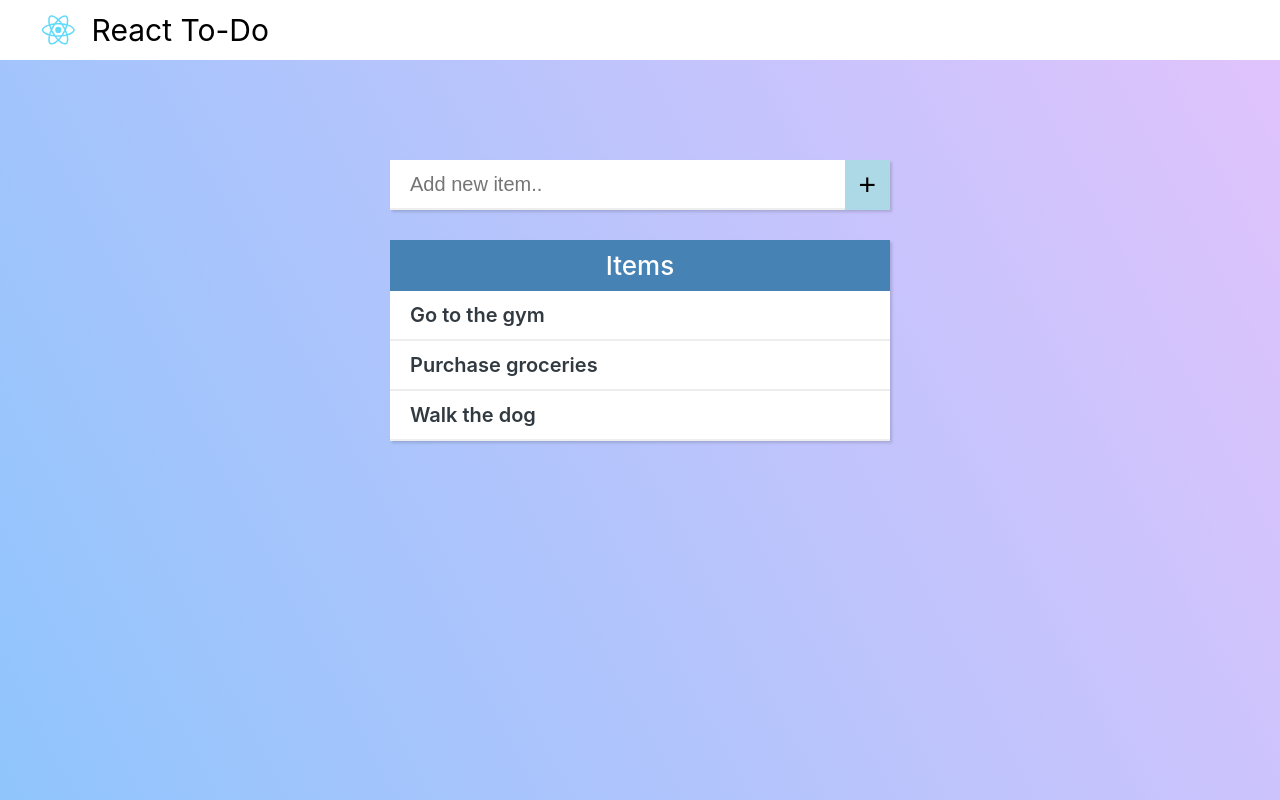
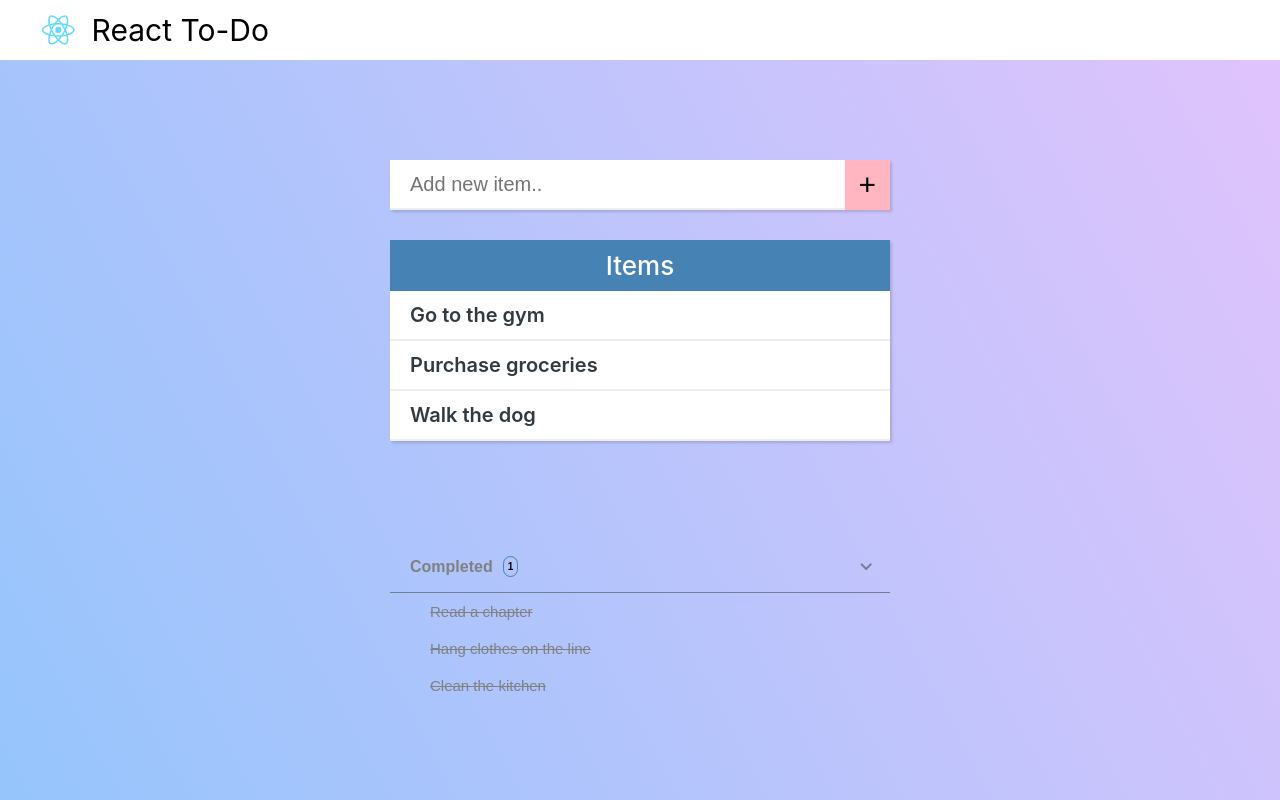
Before and after one commit to bradmeyn/react-todo-list, a React (Create React App) app: page / in a window 1280 px wide. Shown: the top 800 px of the page. Built offline with nearby package versions, Linux system fonts and the light colour scheme.

Commit message:
add completed list

```diff
--- /dev/null
+++ b/src/components/CompletedItem.css
@@ -0,0 +1,19 @@
+.completed-item {
+  list-style: none;
+}
+
+.completed-item > button {
+  cursor: pointer;
+  text-align: left;
+  font-size: 1.5rem;
+  width: 100%;
+  padding: 1rem 4rem;
+  background-color: transparent;
+  text-decoration: line-through;
+  border: none;
+  color: grey;
+}
+
+.completed-item > button:hover {
+  text-decoration: none;
+}
--- /dev/null
+++ b/src/components/CompletedItem.js
@@ -0,0 +1,22 @@
+import React, { Component } from 'react'
+import './CompletedItem.css'
+
+
+export class CompletedItem extends Component {
+  constructor(props){
+      super(props)
+      this.handleReinstatement = this.handleReinstatement.bind(this)
+  }
+
+  handleReinstatement(){
+    this.props.reinstateItem(this.props.item)
+  }
+
+    render() {
+        return (
+            <li className="completed-item">
+                <button onClick={this.handleReinstatement}>{this.props.item.detail}</button>
+            </li>
+        )
+    }
+}
--- a/src/components/EditItem.js
+++ b/src/components/EditItem.js
@@ -35,7 +35,13 @@ export class EditItem extends Component {
                 <input
                     autoFocus
                     onChange={this.handleChange}
-                    onBlur={this.props.editMode}
+                    onBlur={(e) => {
+
+                        if(!e.relatedTarget || !e.relatedTarget.classList.contains('button-edit')){
+                            this.props.editMode()
+                        }
+
+                    }}
                     className="edit-item-input"
                     value={this.state.item}></input>
             </form>
--- a/src/components/Item.js
+++ b/src/components/Item.js
@@ -13,8 +13,10 @@ export class Item extends Component {
             editView: false
         }
         this.handleRemove = this.handleRemove.bind(this);
+        this.handleComplete = this.handleComplete.bind(this);
         this.toggleView = this.toggleView.bind(this);
         this.editMode = this.editMode.bind(this);
+
     }
     handleRemove(e){
         this.props.removeItem(this.props.item.id);
@@ -31,19 +33,25 @@ export class Item extends Component {
 
     }
 
+    handleComplete(){
+
+        this.props.completeItem(this.props.item)
+    }
+
     render() {
 
         const itemView = !this.state.editView ?<div className="item">{this.props.item.detail}</div> : <EditItem item={this.props.item} editMode={this.editMode} editItem={this.props.editItem}/>;
+        const editBtn = !this.state.editView ? <button onClick={this.toggleView} className="button button-edit"><FontAwesomeIcon icon={farEdit} size="lg" /></button>: <button onClick={this.toggleView} className="button button-edit">X</button>
         return (
             <div className="item-container">
                <div className="complete-button-container">
-               <button onClick={this.editMode} className="button button-complete"><FontAwesomeIcon icon={fasCheck} size="lg" />
+               <button onClick={this.handleComplete} className="button button-complete"><FontAwesomeIcon icon={fasCheck} size="lg" />
                </button>
                 </div>
                 {itemView}
                 <div className="buttons">
-                    <button onClick={this.editMode} className="button button-edit"><FontAwesomeIcon icon={farEdit} size="lg" /></button>
-                    <button onClick={this.handleRemove} className="button button-delete"><FontAwesomeIcon icon={farTrashAlt} size="lg"/></button>
+                {editBtn}
+                <button onClick={this.handleRemove} className="button button-delete"><FontAwesomeIcon icon={farTrashAlt} size="lg"/></button>
                 </div>
             </div>
         )
--- a/src/components/List.css
+++ b/src/components/List.css
@@ -1,4 +1,11 @@
-.header {
+.list-container {
+  padding-top: 10rem;
+  margin: 0 auto;
+  width: 80%;
+  max-width: 50rem;
+}
+
+.todo-list-header {
   background-color: steelblue;
   font-size: 2.6rem;
   color: #fff;
@@ -9,9 +16,43 @@
   text-align: center;
 }
 
-.list {
-  padding-top: 10rem;
-  margin: 0 auto;
-  width: 80%;
-  max-width: 50rem;
+.completed-list {
+  margin-top: 10rem;
 }
+
+.completed-list-header .completed-heading {
+  color: grey;
+  font-size: 1.6rem;
+}
+
+.state-count {
+  font-weight: bold;
+  font-size: 1rem;
+  padding: 0.4rem;
+  margin-left: 1rem;
+  margin-right: auto;
+  border: solid 1px steelblue;
+  border-radius: 1000px;
+}
+
+.completed-list-header > button {
+  background-color: transparent;
+  cursor: pointer;
+  width: 100%;
+  padding: 1.5rem 2rem;
+  display: flex;
+  justify-content: space-between;
+  align-items: center;
+  border: none;
+  border-bottom: 1px solid #708090;
+}
+
+.completed-list-body {
+  transition: height 0.3s ease-in-out;
+  overflow: hidden;
+  height: 0;
+}
+
+.active .completed-list-body {
+  height: 50rem;
+}
--- a/src/components/List.js
+++ b/src/components/List.js
@@ -1,8 +1,11 @@
 import React, { Component } from 'react'
 import {Item} from './Item'
 import {NewItem} from './NewItem'
+import {CompletedItem} from './CompletedItem'
 import './List.css'
 import { v4 as uuidv4 } from 'uuid';
+import { FontAwesomeIcon } from '@fortawesome/react-fontawesome'
+import {faChevronRight } from '@fortawesome/free-solid-svg-icons'
 
 export class List extends Component {
     constructor(props){
@@ -12,19 +15,21 @@ export class List extends Component {
                 {id: uuidv4(), detail: 'Go to the gym'},
                 {id: uuidv4(), detail: 'Purchase groceries'},
                 {id: uuidv4(), detail: 'Walk the dog'}
-            ]
+            ],
+            completed: [
+                {id: uuidv4(), detail: 'Read a chapter'},
+                {id: uuidv4(), detail: 'Hang clothes on the line'},
+                {id: uuidv4(), detail: 'Clean the kitchen'}
+            ],
+            completedView: true,
+            completedCount: 1
         }
         this.removeItem = this.removeItem.bind(this);
         this.addItem = this.addItem.bind(this);
         this.editItem = this.editItem.bind(this)
-    }
-
-
-    removeItem(removedItemId){
-
-        this.setState(oldState => ({
-            items: oldState.items.filter((item) => item.id !== removedItemId)
-        }))
+        this.completeItem = this.completeItem.bind(this);
+        this.toggleCompleteView = this.toggleCompleteView.bind(this);
+        this.reinstateItem = this.reinstateItem.bind(this);
     }
 
     addItem(newTask){
@@ -34,8 +39,20 @@ export class List extends Component {
          }))
      }
 
+     completeItem(completedItem){
+        console.log("complete", completedItem)
+       //remove item from main list
+       this.setState(oldState => ({
+           items: oldState.items.filter((item) => item.id !== completedItem.id)
+       }))
+
+       //add to completed list
+       this.setState(oldState => ({
+           completed: [...oldState.completed, completedItem]
+       }))
+    }
+
      editItem(editedItem){
-
         const newList = this.state.items.map((item) => {
            if(item.id === editedItem.id){
                return {...item, detail: editedItem.detail};
@@ -43,26 +60,72 @@ export class List extends Component {
            return item;
         }
         );
-         console.log('new list', newList);
+
         this.setState({
             items: newList
         })
     }
 
+    removeItem(removedItemId){
+        this.setState(oldState => ({
+            items: oldState.items.filter((item) => item.id !== removedItemId)
+        }))
+    }
+
+    reinstateItem(reinstatedItem){
+        this.setState(oldState => ({
+            completed: oldState.completed.filter((item) => item.id !== reinstatedItem.id)
+        }))
+
+        this.setState(oldState => ({
+            items: [...oldState.items, reinstatedItem]
+        }))
+
+    }
+
+     toggleCompleteView(){
+        this.setState(prevState => (
+            {completedView: !prevState.completedView }
+            ))
+     }
 
     render() {
 
         return (
-            <div className="list">
+            <div className="list-container">
                 <NewItem addItem={this.addItem}/>
-                <header className="header">
+
+                <div className="todo-list">
+                    <header className="todo-list-header">
                         {this.props.listName}
                     </header>
                     {this.state.items.map(item => {
-                    return <Item key={item.id} item={item} removeItem={this.removeItem} editItem={this.editItem}/>
+                        return <Item key={item.id} item={item} removeItem={this.removeItem} editItem={this.editItem} completeItem={this.completeItem}/>
                     })}
 
                 </div>
+
+
+                <div className={this.state.completedView? "completed-list active" : "completed-list"}>
+                    <header className="completed-list-header">
+                        <button onClick={this.toggleCompleteView}>
+                            <h2 className="completed-heading">Completed </h2>
+                            <span className="state-count">{this.state.completedCount}</span>
+                            <FontAwesomeIcon icon={faChevronRight} size="xl" color="#708090" rotation={this.state.completedView ? 90 : 0 } />
+                            </button>
+                    </header>
+                    <div className="completed-list-body">
+                        <ul>
+                        {this.state.completed.map(item => {
+                        return <CompletedItem key={item.id} item={item} reinstateItem={this.reinstateItem}/>
+                        })}
+                        </ul>
+                    </div>
+
+                </div>
+            </div>
+
+
         )
     }
 }
--- a/src/components/NewItem.css
+++ b/src/components/NewItem.css
@@ -31,5 +31,5 @@
 
   box-shadow: rgba(0, 0, 0, 0.15) 1.95px 1.95px 2.6px;
   cursor: pointer;
-  background-color: lightblue;
+  background-color: lightpink;
 }
--- a/src/components/NewItem.js
+++ b/src/components/NewItem.js
@@ -22,9 +22,9 @@ export class NewItem extends Component {
     }
 
     handleChange(e){
-        this.setState({
-            [e.target.name]: e.target.value
-        })
+        // this.setState({
+        //     [e.target.name]: e.target.value
+        // })
     }
 
 
```
Lines whose indentation alone changed are shown as unchanged.
